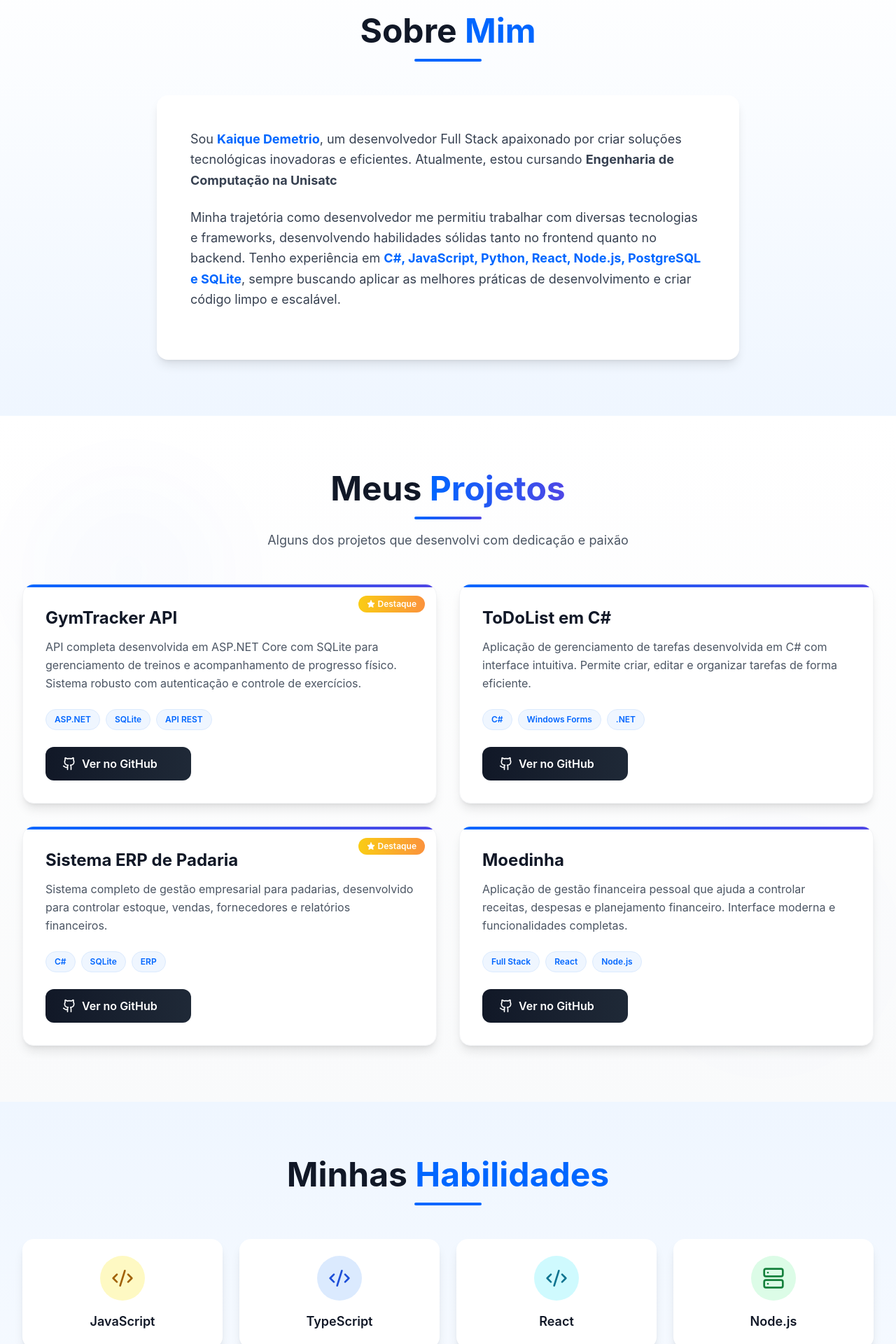
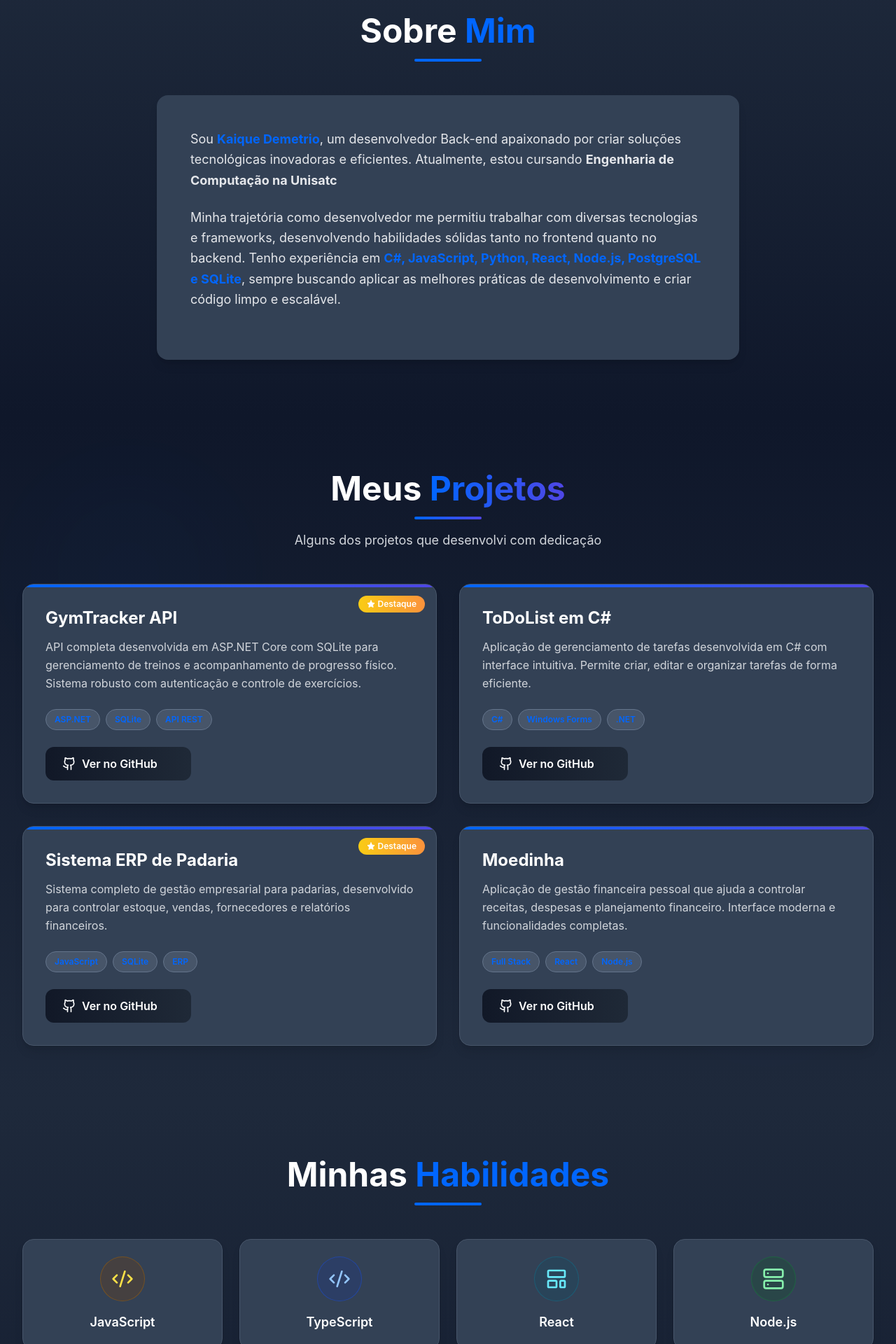
Before and after one commit to kaiquedm12/PortifolioDev, a Next.js app: page / in a window 1280 px wide. Shown: the part 860-2780 px from the top of the page at 70% size. Built offline with nearby package versions, Linux system fonts and the light colour scheme.

Commit message:
mudando layout

```diff
--- a/src/components/About.jsx
+++ b/src/components/About.jsx
@@ -4,7 +4,7 @@ const About = () => {
   return (
     <section
       id="sobre"
-      className="py-20 bg-gradient-to-b from-white to-blue-50"
+      className="py-20 bg-gradient-to-b from-slate-800 to-slate-900"
     >
       <div className="max-w-4xl mx-auto px-4 sm:px-6 lg:px-8">
         <motion.div
@@ -14,7 +14,7 @@ const About = () => {
           transition={{ duration: 0.6 }}
           className="text-center mb-12"
         >
-          <h2 className="text-4xl md:text-5xl font-bold text-gray-900 mb-4">
+          <h2 className="text-4xl md:text-5xl font-bold text-white mb-4">
             Sobre <span className="text-primary">Mim</span>
           </h2>
           <div className="w-24 h-1 bg-primary mx-auto rounded"></div>
@@ -24,15 +24,15 @@ const About = () => {
           whileInView={{ opacity: 1, y: 0 }}
           viewport={{ once: true }}
           transition={{ duration: 0.6, delay: 0.2 }}
-          className="bg-white rounded-2xl p-8 md:p-12 shadow-lg"
+          className="bg-slate-700 rounded-2xl p-8 md:p-12 shadow-lg"
         >
-          <p className="text-lg text-gray-700 leading-relaxed mb-6">
+          <p className="text-lg text-gray-200 leading-relaxed mb-6">
             Sou <strong className="text-primary">Kaique Demetrio</strong>, um
-            desenvolvedor Full Stack apaixonado por criar soluções tecnológicas
+            desenvolvedor Back-end apaixonado por criar soluções tecnológicas
             inovadoras e eficientes. Atualmente, estou cursando{' '}
             <strong>Engenharia de Computação na Unisatc</strong>
           </p>
-          <p className="text-lg text-gray-700 leading-relaxed mb-6">
+          <p className="text-lg text-gray-200 leading-relaxed mb-6">
             Minha trajetória como desenvolvedor me permitiu trabalhar com
             diversas tecnologias e frameworks, desenvolvendo habilidades sólidas
             tanto no frontend quanto no backend. Tenho experiência em{' '}
--- a/src/components/Footer.jsx
+++ b/src/components/Footer.jsx
@@ -23,7 +23,7 @@ const Footer = () => {
   ]
 
   return (
-    <footer className="bg-gradient-to-br from-gray-900 via-gray-800 to-gray-900 text-white py-12">
+    <footer className="bg-gradient-to-br from-slate-950 via-slate-900 to-slate-950 text-white py-12">
       <div className="max-w-7xl mx-auto px-4 sm:px-6 lg:px-8">
         <div className="grid md:grid-cols-3 gap-8 mb-8">
           {/* Logo e Descrição */}
@@ -38,8 +38,7 @@ const Footer = () => {
               Kaique Demetrio
             </h3>
             <p className="text-gray-400 text-sm leading-relaxed">
-              Desenvolvedor Full Stack apaixonado por criar soluções tecnológicas
-              inovadoras e eficientes.
+              Desenvolvedor Back-end.
             </p>
           </motion.div>
 
@@ -100,7 +99,7 @@ const Footer = () => {
             </div>
             <div className="flex items-center gap-2 text-gray-400 text-sm mt-4">
               <Mail size={16} />
-              <span>kaiquedemetrio@email.com</span>
+              <span>kaiquedemetrio2017123@gmail.com</span>
             </div>
           </motion.div>
         </div>
@@ -124,7 +123,7 @@ const Footer = () => {
               transition={{ duration: 0.5, delay: 0.4 }}
               className="text-gray-400 text-sm flex items-center gap-1"
             >
-              Feito com <Heart size={14} className="text-red-500 fill-red-500" /> e muito código
+
             </motion.p>
           </div>
         </div>
--- a/src/components/Projects.jsx
+++ b/src/components/Projects.jsx
@@ -23,7 +23,7 @@ const Projects = () => {
       title: 'Sistema ERP de Padaria',
       description:
         'Sistema completo de gestão empresarial para padarias, desenvolvido para controlar estoque, vendas, fornecedores e relatórios financeiros.',
-      tech: ['C#', 'SQLite', 'ERP'],
+      tech: ['JavaScript', 'SQLite', 'ERP'],
       link: 'https://github.com/kaiquedm12/PadBakery',
       featured: true,
     },
@@ -59,7 +59,7 @@ const Projects = () => {
   }
 
   return (
-    <section id="projetos" className="py-20 bg-gradient-to-b from-white to-gray-50 relative overflow-hidden">
+    <section id="projetos" className="py-20 bg-gradient-to-b from-slate-900 to-slate-800 relative overflow-hidden">
       {/* Background decorativo */}
       <div className="absolute inset-0 overflow-hidden opacity-20">
         <div className="absolute top-20 left-10 w-72 h-72 bg-primary/10 rounded-full blur-3xl"></div>
@@ -74,12 +74,12 @@ const Projects = () => {
           transition={{ duration: 0.6 }}
           className="text-center mb-12"
         >
-          <h2 className="text-4xl md:text-5xl font-bold text-gray-900 mb-4">
+          <h2 className="text-4xl md:text-5xl font-bold text-white mb-4">
             Meus <span className="text-transparent bg-clip-text bg-gradient-to-r from-primary to-indigo-600">Projetos</span>
           </h2>
           <div className="w-24 h-1 bg-gradient-to-r from-primary to-indigo-600 mx-auto rounded"></div>
-          <p className="text-gray-600 mt-4 text-lg">
-            Alguns dos projetos que desenvolvi com dedicação e paixão
+          <p className="text-gray-300 mt-4 text-lg">
+            Alguns dos projetos que desenvolvi com dedicação
           </p>
         </motion.div>
 
@@ -95,7 +95,7 @@ const Projects = () => {
               key={index}
               variants={itemVariants}
               whileHover={{ y: -10 }}
-              className="group bg-white rounded-2xl p-8 shadow-lg border border-gray-100 hover:shadow-2xl transition-all duration-300 relative overflow-hidden"
+              className="group bg-slate-700 rounded-2xl p-8 shadow-lg border border-slate-600 hover:shadow-2xl transition-all duration-300 relative overflow-hidden"
             >
               {/* Badge de destaque */}
               {project.featured && (
@@ -110,11 +110,11 @@ const Projects = () => {
               {/* Gradiente decorativo */}
               <div className="absolute top-0 left-0 w-full h-1 bg-gradient-to-r from-primary to-indigo-600"></div>
 
-              <h3 className="text-2xl font-bold text-gray-900 mb-3 pr-20">
+              <h3 className="text-2xl font-bold text-white mb-3 pr-20">
                 {project.title}
               </h3>
 
-              <p className="text-gray-600 mb-6 leading-relaxed">
+              <p className="text-gray-300 mb-6 leading-relaxed">
                 {project.description}
               </p>
 
@@ -123,7 +123,7 @@ const Projects = () => {
                 {project.tech.map((tech, idx) => (
                   <span
                     key={idx}
-                    className="text-xs font-semibold text-primary bg-blue-50 px-3 py-1.5 rounded-full border border-blue-100"
+                    className="text-xs font-semibold text-primary bg-slate-600 px-3 py-1.5 rounded-full border border-slate-500"
                   >
                     {tech}
                   </span>
--- a/src/components/Skills.jsx
+++ b/src/components/Skills.jsx
@@ -6,23 +6,26 @@ import {
   Box,
   FileCode,
   GitBranch,
+  Cpu,
+  LayoutTemplate,
+  Wind,
 } from 'lucide-react'
 
 const Skills = () => {
   const skills = [
-    { name: 'JavaScript', icon: Code2, color: 'bg-yellow-100 text-yellow-700' },
-    { name: 'TypeScript', icon: Code2, color: 'bg-blue-100 text-blue-700' },
-    { name: 'React', icon: Code2, color: 'bg-cyan-100 text-cyan-700' },
-    { name: 'Node.js', icon: Server, color: 'bg-green-100 text-green-700' },
-    { name: 'C#', icon: Code2, color: 'bg-purple-100 text-purple-700' },
-    { name: 'Python', icon: Code2, color: 'bg-blue-100 text-blue-700' },
-    { name: 'Java', icon: Code2, color: 'bg-orange-100 text-orange-700' },
-    { name: 'Spring Boot', icon: Box, color: 'bg-green-100 text-green-700' },
-    { name: 'PostgreSQL', icon: Database, color: 'bg-blue-100 text-blue-700' },
-    { name: 'MySQL', icon: Database, color: 'bg-orange-100 text-orange-700' },
-    { name: 'SQLite', icon: Database, color: 'bg-gray-100 text-gray-700' },
-    { name: 'Docker', icon: Box, color: 'bg-blue-100 text-blue-700' },
-    { name: 'Git', icon: GitBranch, color: 'bg-gray-100 text-gray-700' },
+    { name: 'JavaScript', icon: Code2, color: 'bg-yellow-900/30 text-yellow-300', borderColor: 'border-yellow-700/50' },
+    { name: 'TypeScript', icon: Code2, color: 'bg-blue-900/30 text-blue-300', borderColor: 'border-blue-700/50' },
+    { name: 'React', icon: LayoutTemplate, color: 'bg-cyan-900/30 text-cyan-300', borderColor: 'border-cyan-700/50' },
+    { name: 'Node.js', icon: Server, color: 'bg-green-900/30 text-green-300', borderColor: 'border-green-700/50' },
+    { name: 'C#', icon: Cpu, color: 'bg-purple-900/30 text-purple-300', borderColor: 'border-purple-700/50' },
+    { name: 'Python', icon: Code2, color: 'bg-blue-900/30 text-blue-300', borderColor: 'border-blue-700/50' },
+    { name: 'Java', icon: Cpu, color: 'bg-orange-900/30 text-orange-300', borderColor: 'border-orange-700/50' },
+    { name: 'Spring Boot', icon: Box, color: 'bg-green-900/30 text-green-300', borderColor: 'border-green-700/50' },
+    { name: 'PostgreSQL', icon: Database, color: 'bg-blue-900/30 text-blue-300', borderColor: 'border-blue-700/50' },
+    { name: 'MySQL', icon: Database, color: 'bg-orange-900/30 text-orange-300', borderColor: 'border-orange-700/50' },
+    { name: 'SQLite', icon: Database, color: 'bg-slate-700/50 text-gray-300', borderColor: 'border-slate-600/50' },
+    { name: 'Docker', icon: Box, color: 'bg-cyan-900/30 text-cyan-300', borderColor: 'border-cyan-700/50' },
+    { name: 'Git', icon: GitBranch, color: 'bg-red-900/30 text-red-300', borderColor: 'border-red-700/50' },
   ]
 
   const containerVariants = {
@@ -47,7 +50,7 @@ const Skills = () => {
   }
 
   return (
-    <section id="habilidades" className="py-20 bg-gradient-to-b from-blue-50 to-white">
+    <section id="habilidades" className="py-20 bg-gradient-to-b from-slate-800 to-slate-900">
       <div className="max-w-7xl mx-auto px-4 sm:px-6 lg:px-8">
         <motion.div
           initial={{ opacity: 0, y: 50 }}
@@ -56,7 +59,7 @@ const Skills = () => {
           transition={{ duration: 0.6 }}
           className="text-center mb-12"
         >
-          <h2 className="text-4xl md:text-5xl font-bold text-gray-900 mb-4">
+          <h2 className="text-4xl md:text-5xl font-bold text-white mb-4">
             Minhas <span className="text-primary">Habilidades</span>
           </h2>
           <div className="w-24 h-1 bg-primary mx-auto rounded"></div>
@@ -75,14 +78,14 @@ const Skills = () => {
                 key={index}
                 variants={itemVariants}
                 whileHover={{ scale: 1.1, y: -5 }}
-                className="bg-white rounded-2xl p-6 shadow-lg hover:shadow-2xl transition-all duration-300 flex flex-col items-center justify-center text-center"
+                className="bg-slate-700 rounded-2xl p-6 shadow-lg hover:shadow-2xl transition-all duration-300 flex flex-col items-center justify-center text-center border border-slate-600"
               >
                 <div
-                  className={`w-16 h-16 rounded-full ${skill.color} flex items-center justify-center mb-4`}
+                  className={`w-16 h-16 rounded-full ${skill.color} border ${skill.borderColor} flex items-center justify-center mb-4`}
                 >
                   <IconComponent size={32} />
                 </div>
-                <h3 className="text-lg font-semibold text-gray-900">
+                <h3 className="text-lg font-semibold text-white">
                   {skill.name}
                 </h3>
               </motion.div>
--- a/src/styles/globals.css
+++ b/src/styles/globals.css
@@ -18,8 +18,8 @@ body {
   font-family: 'Inter', system-ui, -apple-system, sans-serif;
   -webkit-font-smoothing: antialiased;
   -moz-osx-font-smoothing: grayscale;
-  background-color: #ffffff;
-  color: #1f2937;
+  background-color: #1a2332;
+  color: #e5e7eb;
 }
 
 /* Scrollbar personalizada */
@@ -28,7 +28,7 @@ body {
 }
 
 ::-webkit-scrollbar-track {
-  background: #f1f5f9;
+  background: #2d3748;
 }
 
 ::-webkit-scrollbar-thumb {
@@ -89,7 +89,7 @@ body {
   }
 
   .glass-effect {
-    @apply bg-white/80 backdrop-blur-md border border-white/20;
+    @apply bg-slate-800/80 backdrop-blur-md border border-slate-700/20;
   }
 
   .shadow-custom {
```
Also changed, not shown: src/components/Contact.jsx (+14 -14 lines), src/components/Hero.jsx (+7 -7 lines), src/components/Navbar.jsx (+11 -15 lines).
